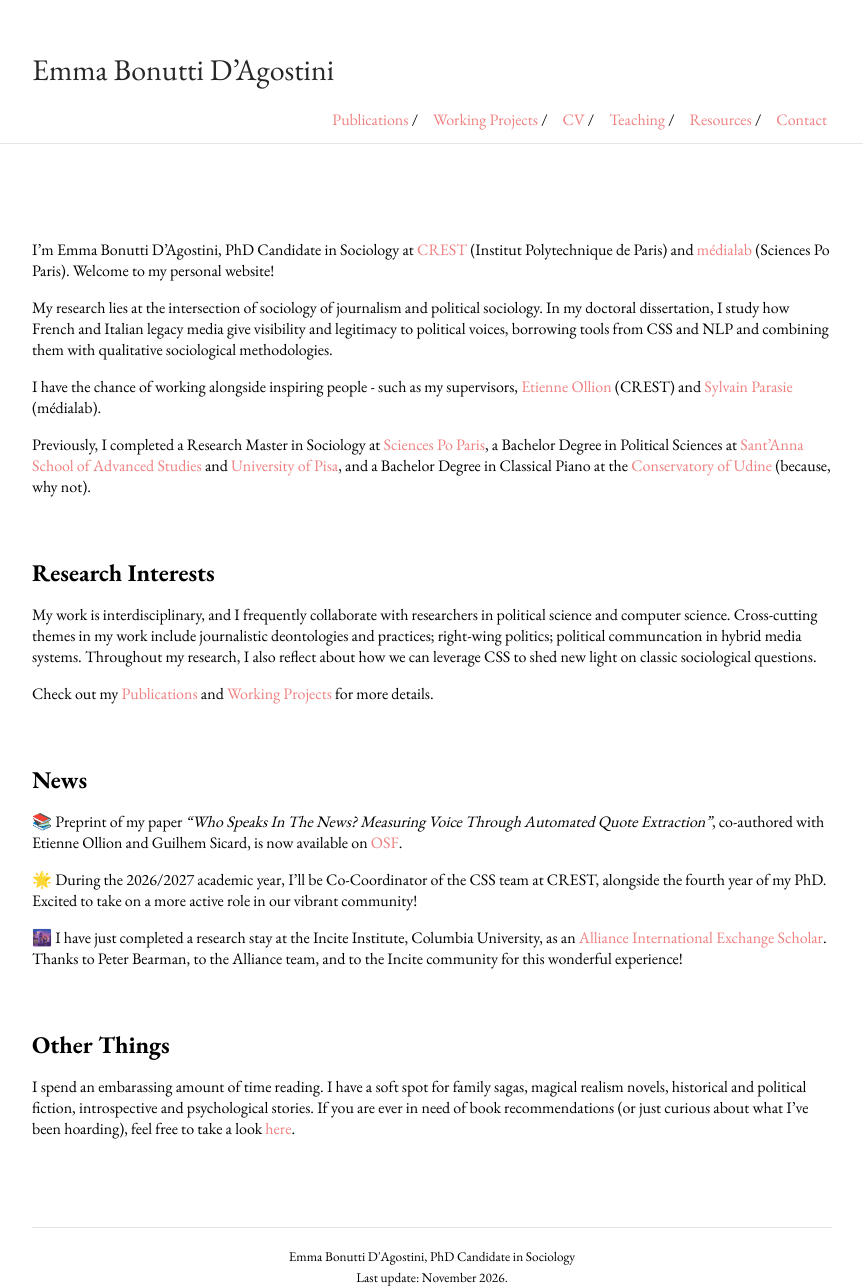
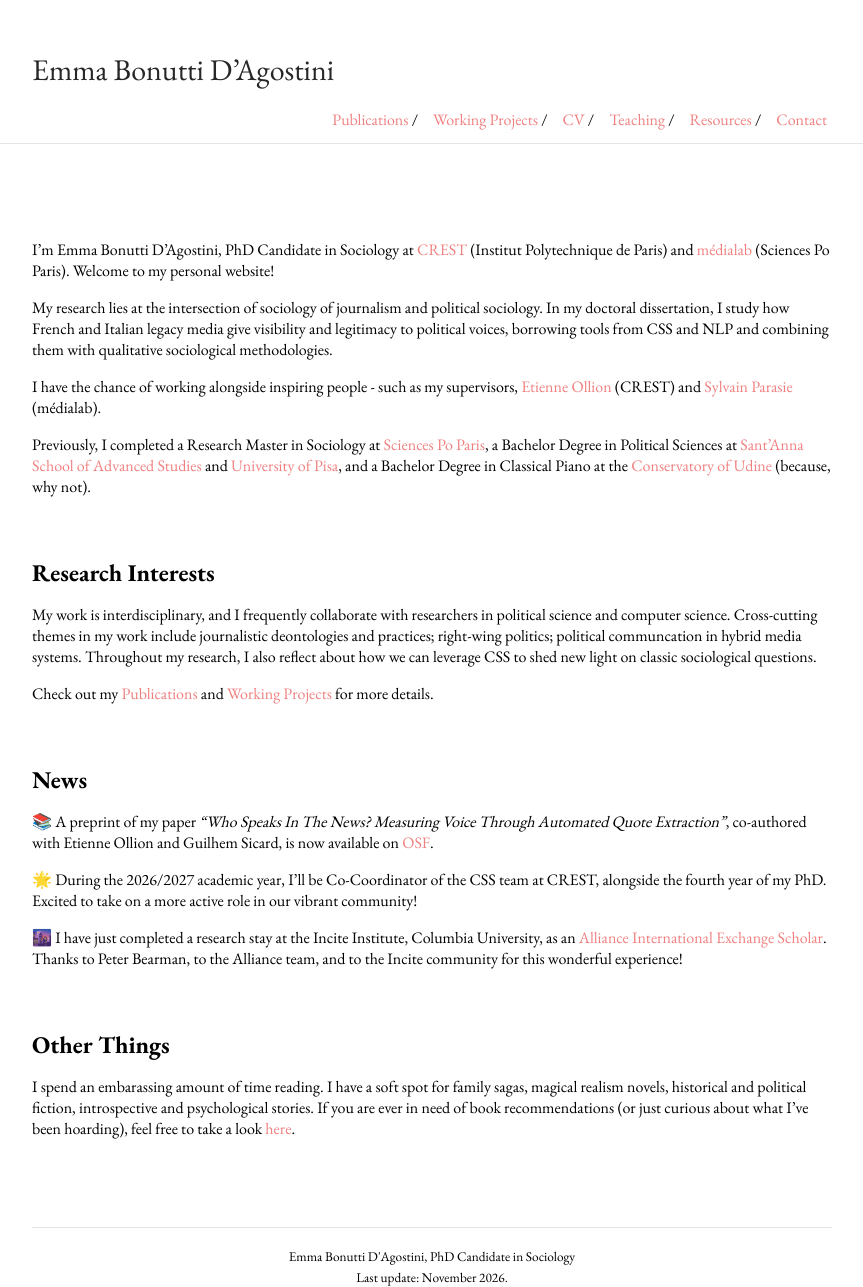
Before and after one commit to emmabonuttidagostini/emmabonuttidagostini.github.io, a Jekyll site: the page built from index.md, in a window 1280 px wide. Shown: the whole page, without its empty margins (208-1071 px from the left). Built offline with Jekyll 4.4.1, drawn with Linux system fonts in a browser that asks for light colours.

```diff
--- a/index.md
+++ b/index.md
@@ -21,7 +21,7 @@ Check out my [Publications](https://emmabonuttidagostini.github.io/publications)
 
 ## News
 
-📚 Preprint of my paper *"Who Speaks In The News? Measuring Voice Through Automated Quote Extraction"*, co-authored with Etienne Ollion and Guilhem Sicard, is now available on [OSF](https://osf.io/preprints/socarxiv/5zpfb_v1).
+📚 A preprint of my paper *"Who Speaks In The News? Measuring Voice Through Automated Quote Extraction"*, co-authored with Etienne Ollion and Guilhem Sicard, is now available on [OSF](https://osf.io/preprints/socarxiv/5zpfb_v1).
 
 🌟 During the 2026/2027 academic year, I'll be Co-Coordinator of the CSS team at CREST, alongside the fourth year of my PhD. Excited to take on a more active role in our vibrant community!
 
```
